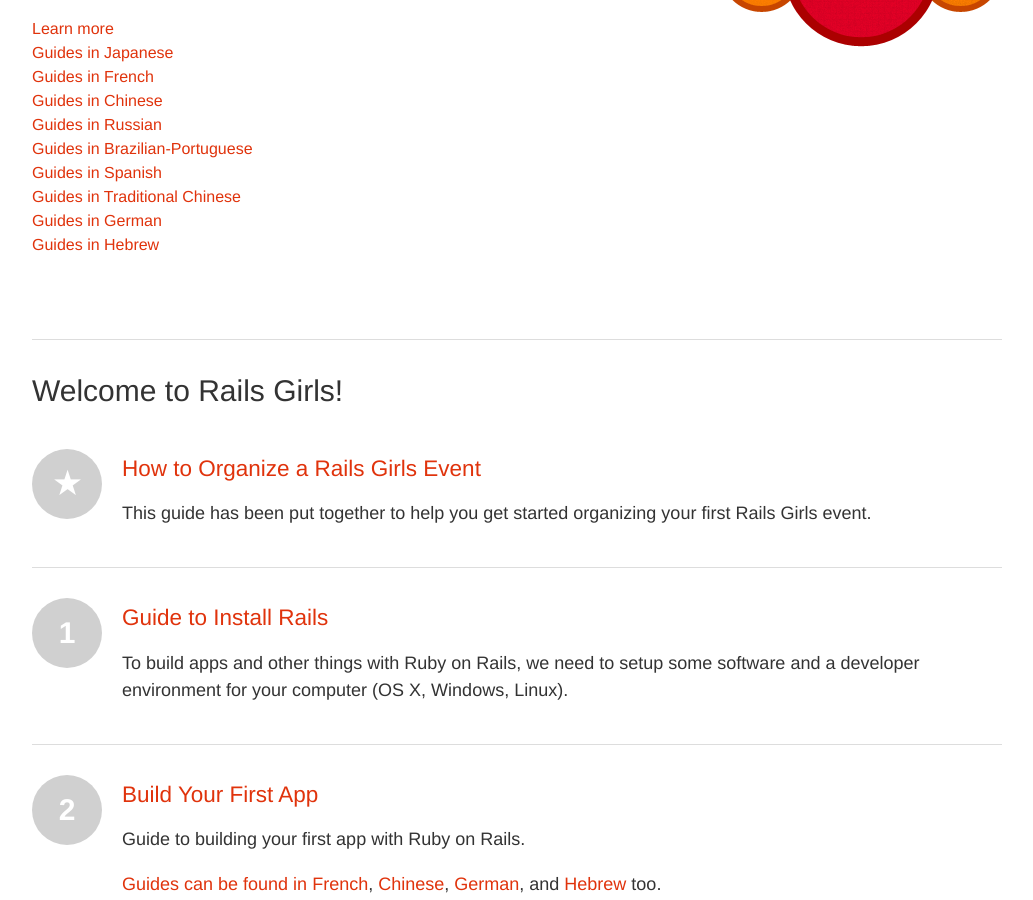
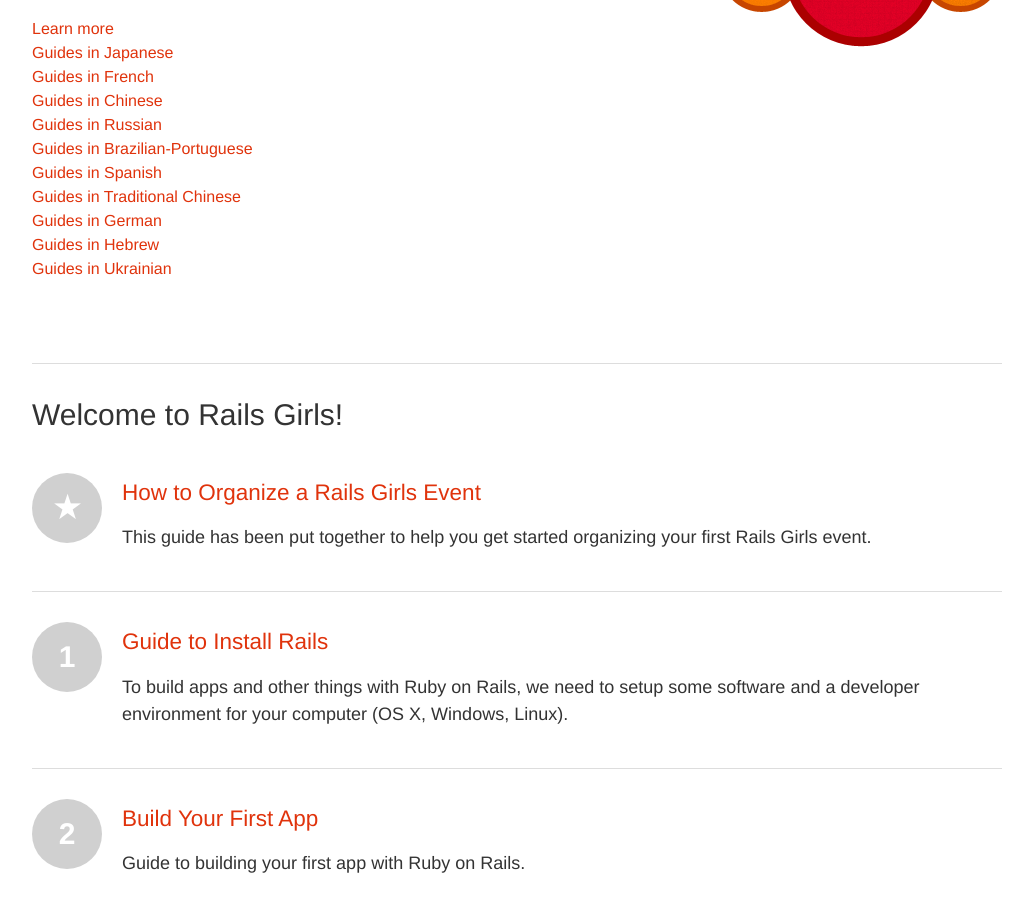
Before and after one commit to railsgirls/guides.railsgirls.com, a Jekyll site: the page built from index.html, in a window 1280 px wide and 900 px high, scrolled down 312 px. Shown: the whole window, without its empty margins (53-1086 px from the left). Built offline with Jekyll 4.4.1, drawn with Linux system fonts in a browser that asks for light colours; nearby versions of some CDN libraries.

Commit message:
Add link to Ukrainian guides

```diff
--- a/index.html
+++ b/index.html
@@ -16,6 +16,7 @@
     <a href="http://railsgirls.tw/">Guides in Traditional Chinese</a><br/>
     <a href="http://railsgirlshh.github.io/">Guides in German</a><br/>
     <a href="http://guides.railsgirls.co.il/">Guides in Hebrew</a><br/>
+    <a href="http://railsgirls.rug.lviv.ua/">Guides in Ukrainian</a><br />
   </p>
 </div>
 
```
